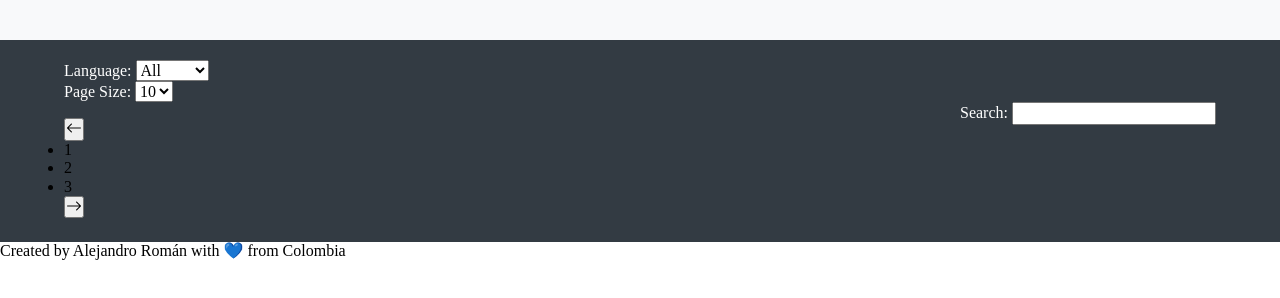
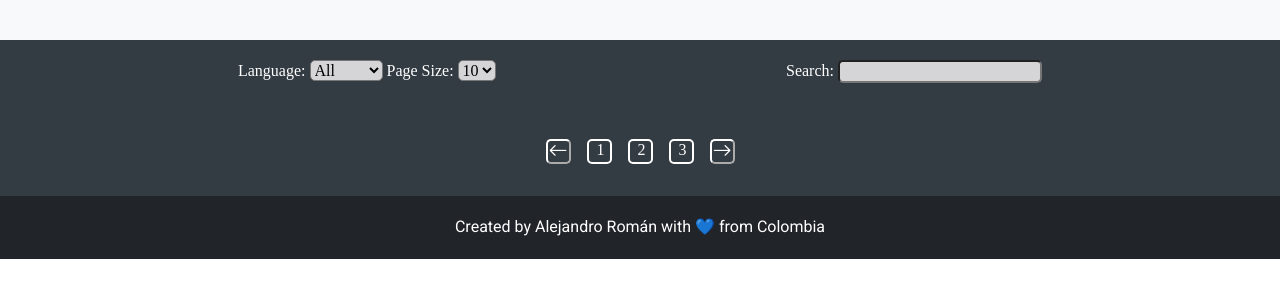
Before and after one commit to FrigoAlex/The-Guardian-Daily, a plain HTML site: page index.html in a window 1280 px wide. Shown: the part 92-390 px from the top of the page. Drawn offline with nearby package versions, Linux system fonts and the light colour scheme; no server answers.

Commit message:
💄 Add footer section and update form styles

```diff
--- a/assets/css/style.css
+++ b/assets/css/style.css
@@ -53,11 +53,25 @@ body {
     padding: 1.3rem 5% 1.5rem 5%;
 }
 .filters {
-    margin-bottom: 1rem;
+    display: flex;
+    justify-content: space-around;
+    flex-wrap: wrap;
+    margin: 0 2.5% 2rem 2.5%
+}
+.input-group {
+    display: inline-block;
 }
 .filter-name {
     display: inline;
     color: var(--secondary-color);
+}
+.form-input {
+    border-radius: 5px;
+    background-color: #D5D5D7;
+}
+.form-input:focus-visible {
+    outline: none;
+    background-color: var(--secondary-color);
 }
 .search {
     float: right;
@@ -130,3 +144,57 @@ body {
     height: 100%;
     position: absolute;
 }
+.pagination {
+    display: flex;
+    justify-content: center;
+    align-items: center;
+    margin-top: 1rem;
+    list-style: none;
+}
+.pag-elements {
+    display: flex;
+    padding: 0.5rem 1rem;
+    text-decoration: none;
+}
+.pag-btn {
+    background: initial;
+    margin: 0 0.5rem;
+    font-size: 1.2rem;
+    width: 25px;
+    height: 25px;
+    color: var(--secondary-color);
+    border-radius: 5px;
+    border-color: var(--secondary-color);
+    cursor: pointer;
+}
+.pag-elements-ul {
+    display: flex;
+}
+.pag-element {
+    color: var(--secondary-color);
+    margin: auto 0.5rem;
+    width: 25px;
+    height: 25px;
+    padding: 0 0.5rem;
+    border-radius: 5px;
+    border-color: var(--secondary-color);
+    list-style: none;
+    border: 2px solid var(--secondary-color);
+    cursor: pointer;
+}
+/*
+    +------------------------------------+
+    |    Elements in the footer section  |
+    +------------------------------------+
+*/
+.footer-sec {
+    background: #212529;
+    padding: 1.4rem 5%;
+    align-items: center;
+    justify-content: center;
+}
+.footer-text {
+    font-family: var(--secondary-font);
+    text-align: center;
+    color: var(--secondary-color);
+}
```
